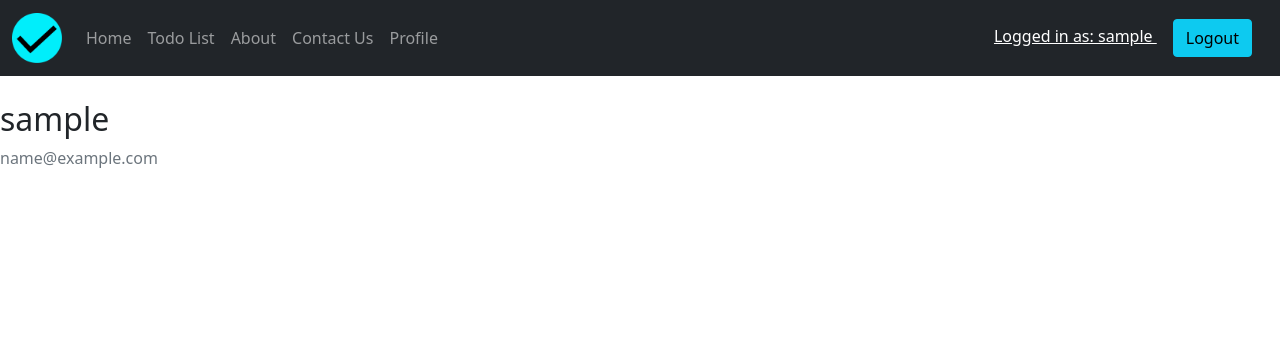
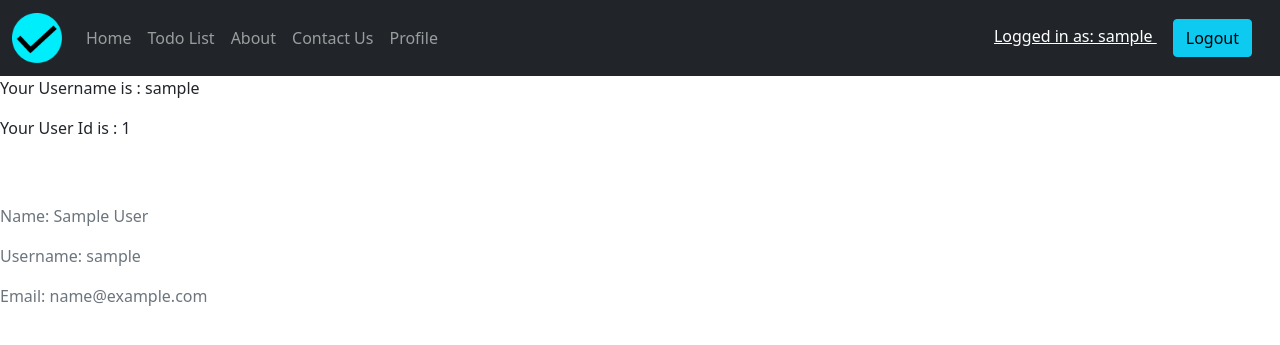
Before and after one commit to Robotmcgregor/taskmate, a Django app: page /account/profile/ in a window 1280 px wide. Shown: the top 345 px of the page. Run offline with Django 4.2, Linux system fonts and the light colour scheme; the visitor is signed in with stand-in values (Sample User, id 1); some libraries are stand-ins or nearby versions.

Commit message:
register page

```diff
--- a/templates/base.html
+++ b/templates/base.html
@@ -63,8 +63,18 @@
 
 </head>
   <body>
-    {% comment %} <p>Your Username is : {{user}} </p>
-    <p>Your User Id is  : {{user.id}} </p> {% endcomment %}
+    <p>Your Username is : {{user}} </p>
+    <p>Your User Id is  : {{user.id}} </p>
+  </br>
+  {% comment %} <div class="container">
+    {% if messages %}
+    {% for message in messages %}
+    <div class="alert alert-{{message.tags}} alert-dismissible fade show" role="alert">
+      {{message}}
+      <button type="button" class="btn-close" data-bs-dismiss="alert" aria-label="Close"></button>
+    </div>
+    {% endfor %}
+    {% endif %} {% endcomment %}
     {% block context %}
     {% endblock context %}
 
--- a/users_app/templates/profile.html
+++ b/users_app/templates/profile.html
@@ -6,19 +6,22 @@
 {% endblock title %}
 
 {% block context %}
+{% if user.is_authenticated %}
 
 <div class="content-section">
     <div class="media">
       <img
         class="rounded-circle account-img"
-        src="{{ user.profile.image.url }}"
-      />
+        src="{{ user.profile.image.url }}"/>
       <div class="media-body">
-        <h2 class="account-heading">{{ user.username }}</h2>
-        <p class="text-secondary">{{ user.email }}</p>
+        <p class="text-secondary">Name: {{ user.first_name }} {{ user.last_name }}</p>
+        <p class="text-secondary">Username: {{ user.username }}</p>
+        <p class="text-secondary">Email: {{ user.email }}</p>
       </div>
     </div>
     <!-- FORM HERE -->
   </div>
 
+  {% endif %}
+
 {% endblock context %}
--- a/users_app/urls.py
+++ b/users_app/urls.py
@@ -8,9 +8,9 @@ from users_app import views as user_views
 
 urlpatterns = [
 
-    path('register/', user_views.register, name='register'),
-    #path('login/', auth_views.LoginView.as_view(template_name='login.html'), name="login"),
-    path('login/', user_views.login_user, name="login"),
+    path('register/', user_views.register_user, name='register'),
+    path('login/', auth_views.LoginView.as_view(template_name='login.html'), name="login"),
+    #path('login/', user_views.login_user, name="login"),
     path('logout/', auth_views.LogoutView.as_view(template_name='logout.html'), name="logout"),
     #path('profile/', auth_views.Profile.as_view(template_name='profile.html'), name="profile"),
     path('profile/', user_views.profile, name="profile"),
--- a/users_app/views.py
+++ b/users_app/views.py
@@ -7,12 +7,47 @@ from django.contrib.auth.decorators import login_required
 from django.contrib.auth import login, authenticate, logout
 
 
-def login_user(request):
-    return render(request, 'login.html')
+# def login_user(request):
+#     if request.method == "POST":
+
+#         #return render(request, 'contact.html')
+#         username = request.POST['username']
+#         password = request.POST['password']
+
+#         # Check if user is in database
+#         user = authenticate(request, username=username, password=password)
+
+#         if user is not None:
+#             login(request, user)
+#             messages.success(request, ("You are now logged in!"))
+#             return redirect('profile')
+#         else:
+#             messages.success(request, ("Error logging in, please try again!"))
+#             return redirect('register')
+#     else:
+#         return render(request, 'contact.html')
+
+# def register_user(request):
+#     if request.method == "POST":
+#         register_form = CustomUserCreationForm(request.POST)
+#         if register_form.is_valid():
+#             register_form.save()
+#             username = form.cleaned_data.get['username']
+#             password = form.cleaned_data.get['password1']
+#             user = authenticate(username=username, password=password)
+#             login(request, user)
+#             messages.success(request, ("New User Account Created, You Are Now Logged In!"))
+
+#             return redirect('index')
+#     else:
+#         register_form = CustomUserCreationForm()
+
+#     return render(request, 'register.html', {'register_form':register_form})
+
 
 # -------------------------- old stuff
 
-def register(request):
+def register_user(request):
     if request.method == "POST":
         register_form = CustomUserCreationForm(request.POST)
         if register_form.is_valid():
@@ -25,6 +60,9 @@ def register(request):
 
     return render(request, 'register.html', {'register_form':register_form})
 
+
+
+
 @login_required # Require user logged in before they can access profile page
 def profile(request):
     return render(request, 'profile.html')
```
Also changed, not shown: taskmate/settings.py (+14 -13 lines), users_app/forms.py (+8 -2 lines), users_app/templates/login.html (+21 -11 lines).
